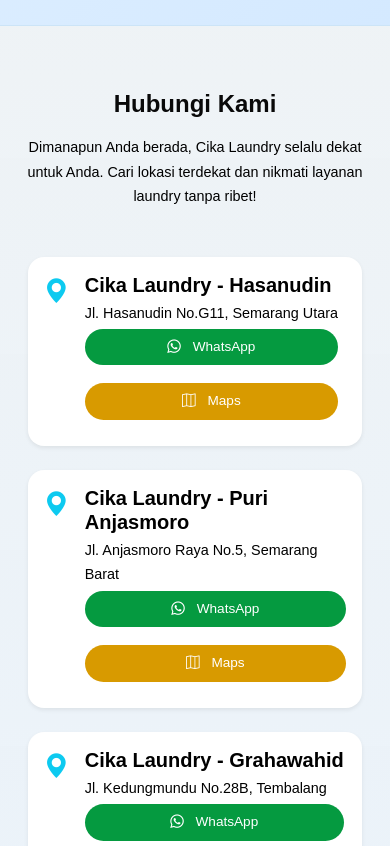
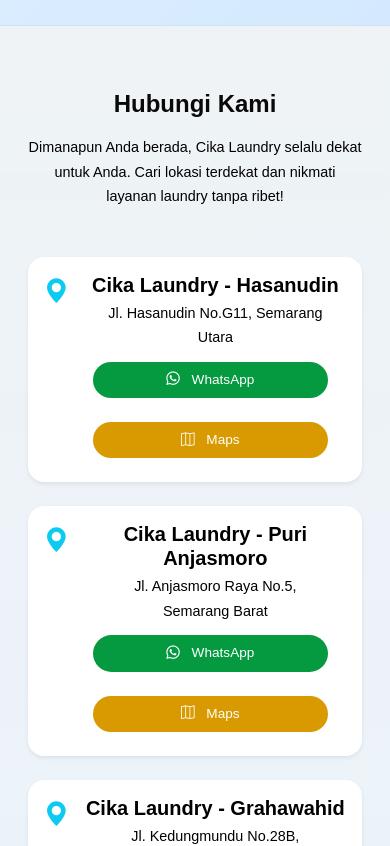
Before and after one commit to Miftakhur1/CikaLaundry, a React (Vite) app: page / in a window 390 px wide. Shown: the part 6640-7486 px from the top of the page. Built offline with nearby package versions, Linux system fonts and the light colour scheme.

Commit message:
fix: perbaikan

```diff
--- a/src/assets/css/footer.css
+++ b/src/assets/css/footer.css
@@ -15,7 +15,9 @@ footer h5 {
 }
 
 .footer-logo img {
-  width: 300px;
+  width: 100%;
+  max-width: 300px; /* batas maksimum tetap 300px */
+  height: auto;     /* mempertahankan rasio gambar */
   margin-bottom: 1rem;
 }
 
--- a/src/assets/css/main.css
+++ b/src/assets/css/main.css
@@ -635,6 +635,7 @@ html,body {
   background: linear-gradient(to bottom, #f7f5f5e6, #e6f2ff);
   padding: 70px 0;
   border-top: 1px solid #cce4f7;
+  text-align: center;
 }
 
 .contact-section h3 {
@@ -650,6 +651,7 @@ html,body {
   max-width: 600px;
   margin: 0 auto 2rem;
   line-height: 1.7;
+  padding: 0 1rem;
 }
 
 .contact-section .btn {
@@ -661,6 +663,7 @@ html,body {
   color: #ffffff;
   font-weight: 500;
   transition: all 0.3s ease;
+  margin: 0.5rem;
 }
 
 .contact-section .btn:hover {
@@ -676,6 +679,47 @@ html,body {
   background-color: #b57f00;
   box-shadow: 0 4px 10px rgba(0, 0, 0, 0.12);
 }
+
+/* ============ RESPONSIVE ============ */
+@media (max-width: 768px) {
+  .contact-section h3 {
+    font-size: 1.5rem;
+  }
+
+  .contact-section p {
+    font-size: 0.95rem;
+    padding: 0 1.5rem;
+  }
+
+  .contact-section .btn {
+    width: 100%;
+    max-width: 300px;
+    font-size: 0.95rem;
+    padding: 0.6rem 1.2rem;
+  }
+}
+
+@media (max-width: 480px) {
+  .contact-section {
+    padding: 50px 0;
+  }
+
+  .contact-section h3 {
+    font-size: 1.25rem;
+  }
+
+  .contact-section p {
+    font-size: 0.9rem;
+    padding: 0 1rem;
+  }
+
+  .contact-section .btn {
+    font-size: 0.9rem;
+    padding: 0.6rem 1rem;
+    max-width: 90%;
+  }
+}
+
 
 
 /* ===================== FAQ SECTION ===================== */
--- a/src/pages/homepage.jsx
+++ b/src/pages/homepage.jsx
@@ -571,7 +571,7 @@ Tak hanya itu, Cika Laundry juga menyediakan layanan Antar-Jemput Gratis untuk w
             title="Cika Laundry Map"
             src={activeMap}
             width="100%"
-            height="780"
+            height="880"
             style={{ border: 0 }}
             allowFullScreen=""
             loading="lazy"
@@ -580,7 +580,7 @@ Tak hanya itu, Cika Laundry juga menyediakan layanan Antar-Jemput Gratis untuk w
         ) : (
           <div
             className="d-flex align-items-center justify-content-center"
-            style={{ height: "780px", backgroundColor: "#f8f9fa" }}
+            style={{ height: "880px", backgroundColor: "#f8f9fa" }}
           >
             <span className="text-muted">Klik Tombol Maps</span>
           </div>
```
